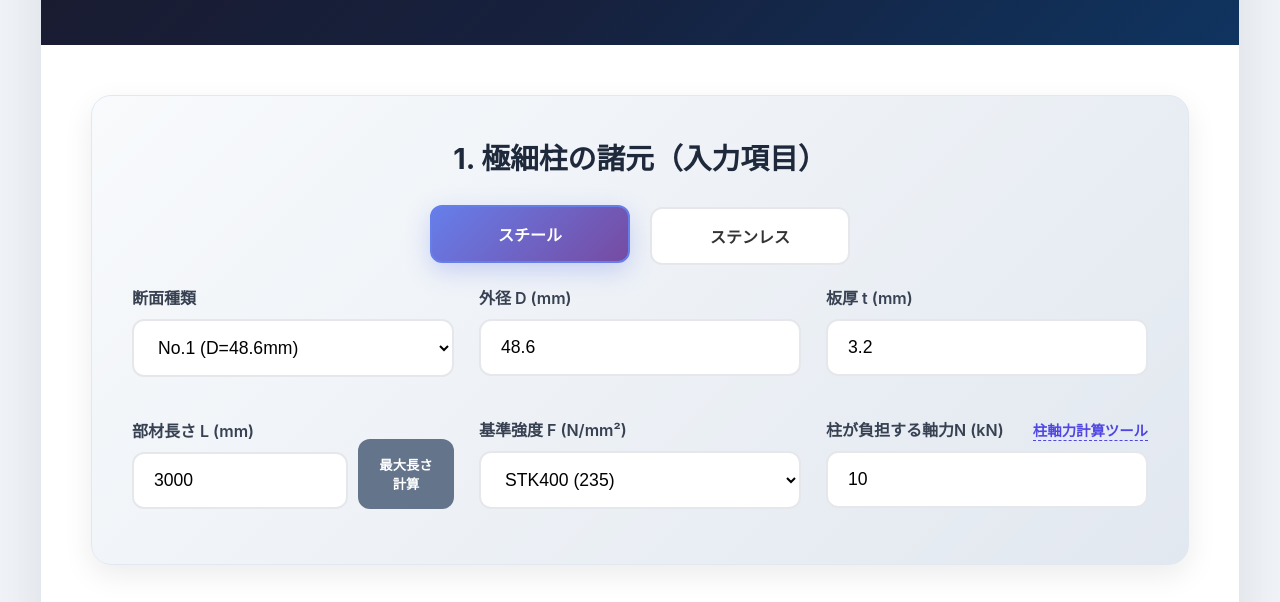
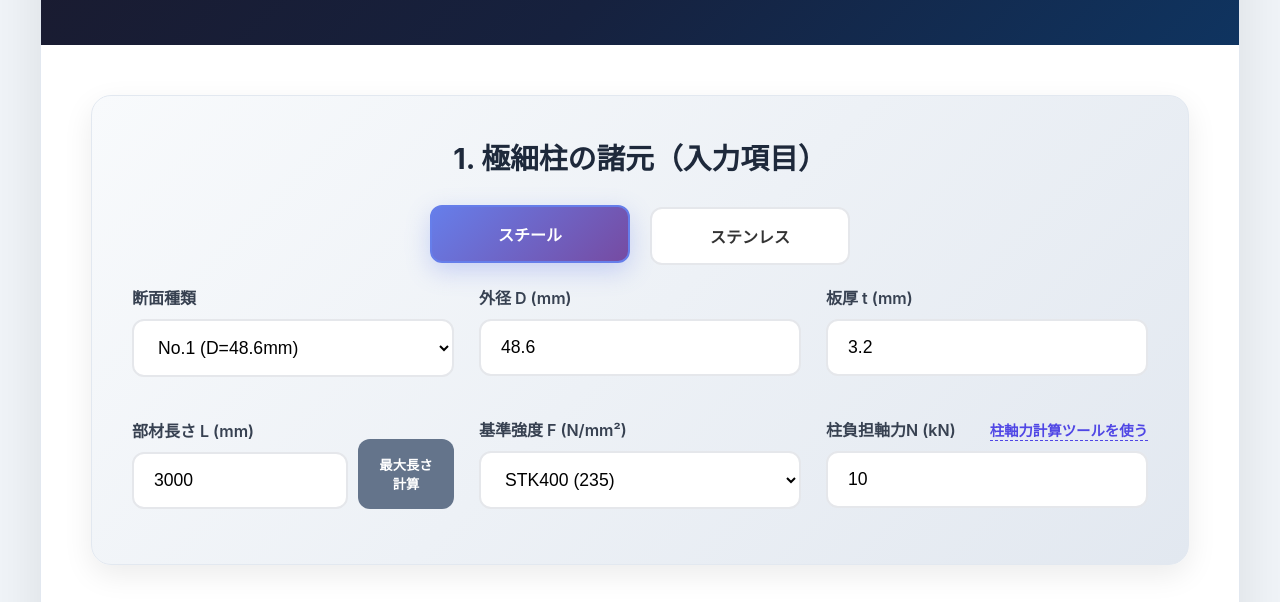
Before and after one commit to Arkhitek/gokuboso, a plain HTML site: page index.html in a window 1280 px wide. Shown: the part 156-758 px from the top of the page. Drawn offline with nearby package versions, Linux system fonts and the light colour scheme; a script that the page names is missing.

Commit message:
ユーザーへの指示を追加し、ラベルの表現を改善

```diff
--- a/index.html
+++ b/index.html
@@ -169,8 +169,8 @@
 
                         <div class="input-field">
                             <div style="display: flex; justify-content: space-between; align-items: baseline; margin-bottom: 10px;">
-                                <label for="axial-force" style="margin-bottom: 0;">柱が負担する軸力N (kN)</label>
-                                <a href="#" onclick="openAxialForceTool(); return false;" style="font-size: 0.9rem; color: #4f46e5; text-decoration: none; font-weight: bold; border-bottom: 1px dashed #4f46e5;">柱軸力計算ツール</a>
+                                <label for="axial-force" style="margin-bottom: 0;">柱負担軸力N (kN)</label>
+                                <a href="#" onclick="openAxialForceTool(); return false;" style="font-size: 0.9rem; color: #4f46e5; text-decoration: none; font-weight: bold; border-bottom: 1px dashed #4f46e5;">柱軸力計算ツールを使う</a>
                             </div>
                             <input type="number" id="axial-force" value="10">
                         </div>
```
Also changed, not shown: axial_force_tool.html (+7 -2 lines).
